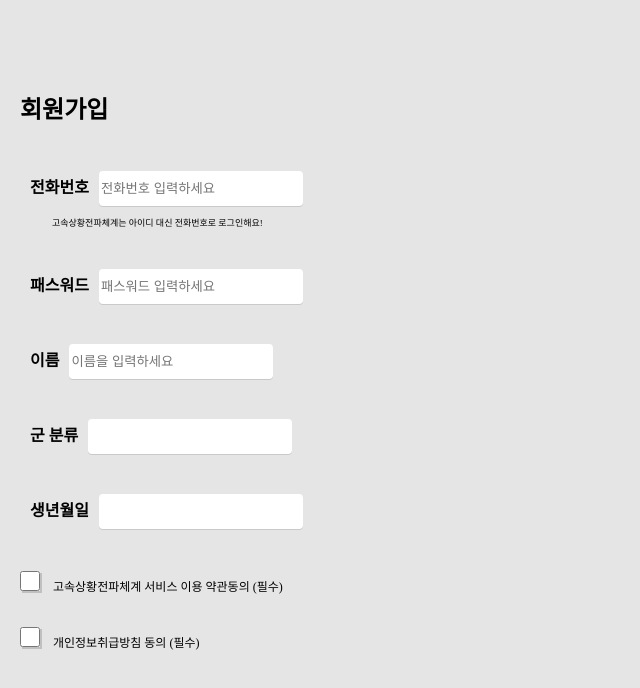
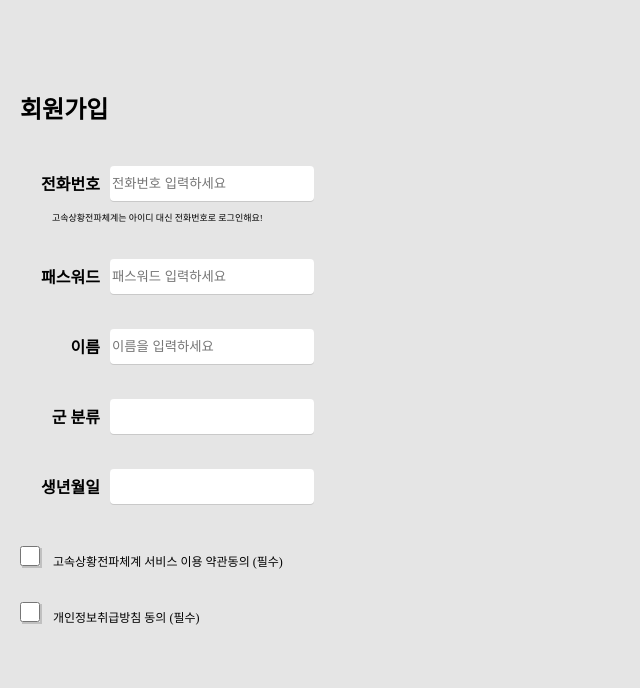
Before and after one commit to KMU-WINK/hssp-web, a Next.js app: page /signup in a window 1280 px wide. Shown: the top 688 px of the page, without its empty margins (0-640 px from the left). Built offline with nearby package versions, Linux system fonts and the light colour scheme.

Commit message:
modify signup page #3

```diff
--- a/components/InputBox.js
+++ b/components/InputBox.js
@@ -24,7 +24,9 @@ const styles = {
         marginLeft:20,
         marginTop: 30,
         textAlign:'right',
-        alignItems:'center',
+        // alignItems:'center',
+        position: 'absolute',
+
     },
     input : {
         height:33,
@@ -32,8 +34,9 @@ const styles = {
         borderRadius:4,
         border:'none',
         boxShadow:'0px 1px 0px rgba(0, 0, 0, 0.12)',
-        marginLeft:10,
-        marginTop: 30,
+        marginLeft:100,
+        marginTop: 25,
+
     },
     detailmessage : {
         fontSize: 9,
@@ -41,5 +44,6 @@ const styles = {
         flexDirection : 'column',
         marginLeft:42,
 
+
     }
 };
--- a/pages/signup.js
+++ b/pages/signup.js
@@ -50,6 +50,8 @@ const styles = {
         fontSize : 24,
         marginTop : 90,
         marginLeft : 20,
+        fontWeight: 'bold',
+
 
     }
 
```
